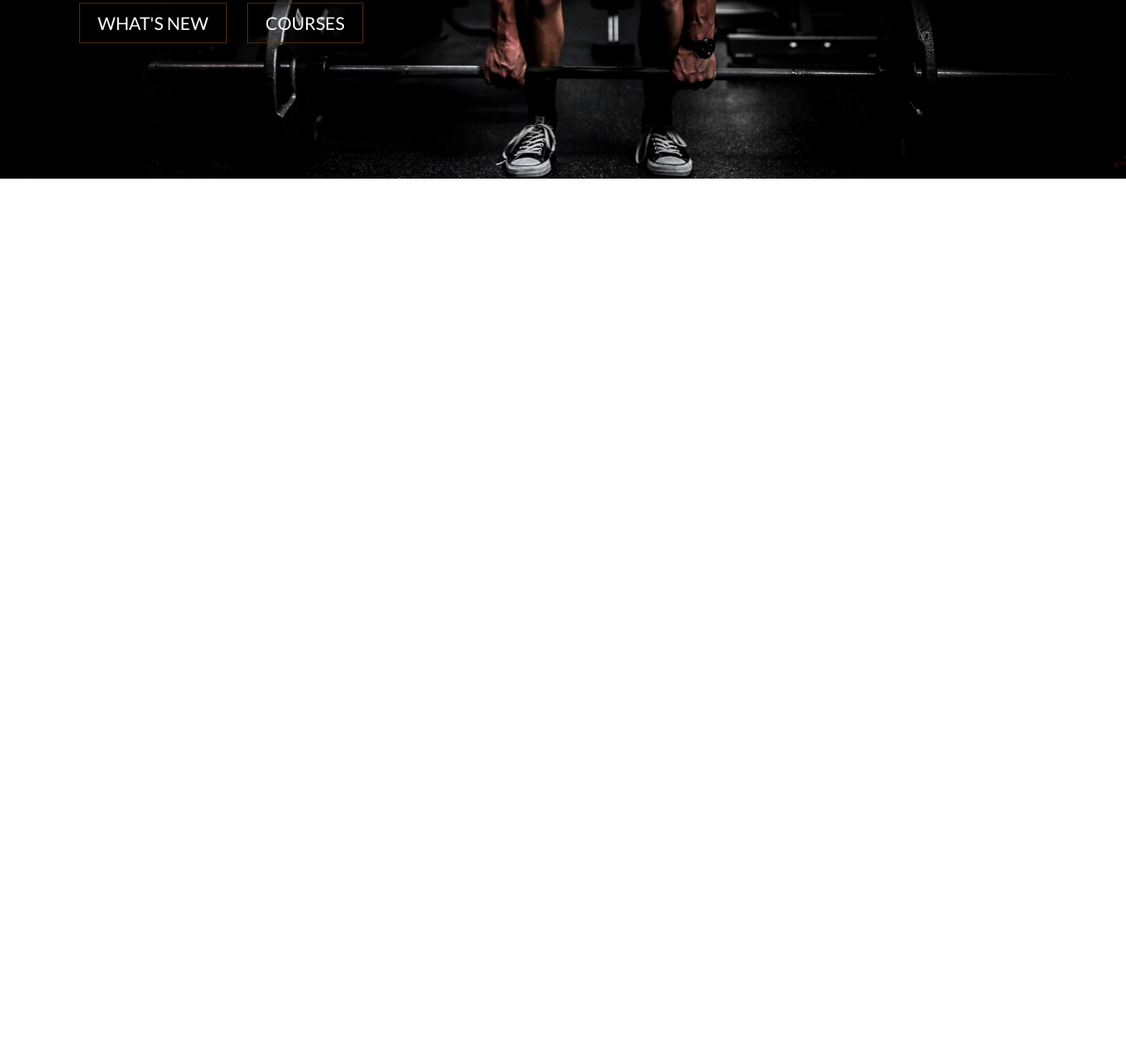
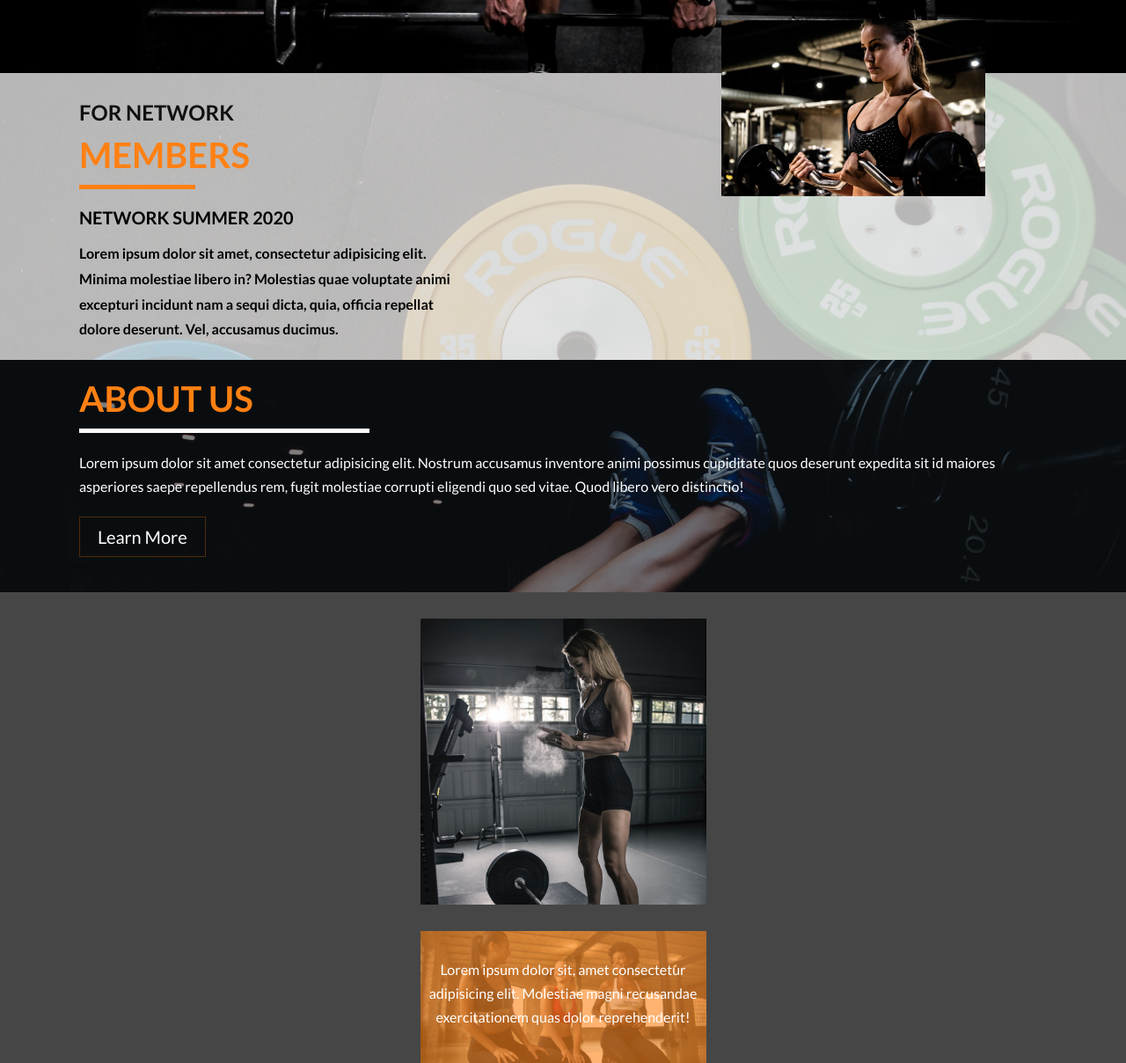
Before and after one commit to Belkowski656/gym-landing-page, a plain HTML site: page index.html in a window 1280 px wide. Shown: the part 437-1645 px from the top of the page at 88% size. Before the commit the page ends 800 px from the top, so only its background shows below. Drawn offline with Linux system fonts and the light colour scheme.

Commit message:
add mobile version of about section

```diff
--- /dev/null
+++ b/SCSS/_about.scss
@@ -0,0 +1,74 @@
+.about {
+    color: white;
+    background-color: #464646;
+
+    &__content-wrap {
+        background-image: url(../src/img6.jpg);
+        background-size: cover;
+    }
+
+    &__bg {
+        background-color: rgba(0, 0, 0, .5);
+    }
+
+    &__title {
+        @include title($orange);
+        padding-top: 20px;
+        padding-bottom: 10px;
+    }
+
+    &__hr {
+        width: 30%;
+        border: none;
+        height: 5px;
+        background-color: white;
+    }
+
+    &__text {
+        line-height: 170%;
+        padding-top: 20px;
+        padding-bottom: 20px;
+    }
+
+    .btn {
+        @include button-primary;
+        margin-bottom: 40px;
+        text-transform: inherit;
+    }
+
+    &__photos-wrap {
+        width: 90%;
+        margin: 0 auto;
+    }
+
+    &__photo:nth-of-type(1) {
+        background-image: url(../src/img4.jpg);
+        background-size: cover;
+        width: 325px;
+        height: 325px;
+        margin-top: 30px;
+        margin-bottom: 30px;
+        margin-left: auto;
+        margin-right: auto;
+    }
+
+    &__cover-text {
+        width: 325px;
+        height: 150px;
+        background-color: rgba($orange, .6);
+        line-height: 170%;
+        padding-top: 30px;
+        // text-align: center;
+        margin: 0 auto;
+    }
+
+    &__photo:nth-of-type(2) {
+        background-image: url(../src/img5.jpg);
+        background-size: cover;
+        background-position: center;
+        width: 325px;
+        height: 150px;
+        text-align: center;
+        margin: 0 auto;
+    }
+}
--- a/SCSS/_header.scss
+++ b/SCSS/_header.scss
@@ -8,6 +8,10 @@
 
     @media (min-width:1024px) {
         height: 80vh;
+    }
+
+    @media (min-width:1100px) {
+        height: 65vh;
     }
 
     &__container {
--- /dev/null
+++ b/SCSS/_members.scss
@@ -0,0 +1,70 @@
+.members {
+    background-image: url(../src/img3.jpg);
+    background-size: cover;
+
+    &__container {
+        @media (min-width:1024px) {
+            display: flex;
+            justify-content: space-between;
+        }
+    }
+
+    &__bg {
+        background-color: rgba(222, 222, 222, 0.8);
+    }
+
+    &__wraper {
+        @media (min-width:1024px) {
+            width: 40%;
+        }
+    }
+
+    &__sub-title {
+        @include sub-title($black);
+        padding-top: 30px;
+    }
+
+    &__title {
+        @include title($orange);
+        padding-top: 10px;
+        padding-bottom: 10px;
+    }
+
+    &__hr {
+        width: 30%;
+        height: 5px;
+        background-color: $orange;
+        border: none;
+    }
+
+    &__h5 {
+        font-size: 20px;
+        padding-top: 20px;
+        padding-bottom: 15px;
+        text-transform: uppercase;
+    }
+
+    &__text {
+        font-weight: bold;
+        line-height: 180%;
+        padding-bottom: 20px;
+    }
+
+    &__img-wrap {
+        text-align: center;
+        padding-bottom: 80px;
+
+        @media (min-width:1024px) {
+            width: 40%;
+        }
+    }
+
+    &__img {
+        width: 80%;
+        max-width: 300px;
+
+        @media (min-width:1024px) {
+            transform: translateY(-30%);
+        }
+    }
+}
--- a/SCSS/_mixinsAndVariables.scss
+++ b/SCSS/_mixinsAndVariables.scss
@@ -33,6 +33,6 @@ $font-size-subtitle: 24px;
 @mixin sub-title($color) {
     color: $color;
     font-family: 'Lato', sans-serif;
-    font-size: $font-size-medium;
+    font-size: $font-size-subtitle;
     text-transform: uppercase;
 }
--- a/SCSS/main.scss
+++ b/SCSS/main.scss
@@ -2,3 +2,5 @@
 @import './_mixinsAndVariables.scss';
 @import './nav';
 @import './header';
+@import './members';
+@import './about';
--- a/index.html
+++ b/index.html
@@ -43,9 +43,53 @@
             </div>
         </header>
         <section class="members">
-            <div class="container">
+            <div class="members__bg">
+                <div class="container members__container">
+                    <div class="members__wraper">
+                        <h4 class="members__sub-title">For Network</h4>
+                        <h2 class="members__title">Members</h2>
+                        <hr class="members__hr">
+                        <h5 class="members__h5">Network Summer 2020</h5>
+                        <p class="members__text">
+                            Lorem ipsum dolor sit amet, consectetur adipisicing elit. Minima molestiae libero in?
+                            Molestias
+                            quae voluptate animi excepturi incidunt nam a sequi dicta, quia, officia repellat dolore
+                            deserunt. Vel, accusamus ducimus.
+                        </p>
+                    </div>
+                    <div class="members__img-wrap">
+                        <img src="./src/img2.jpg" alt="" class="members__img">
+                    </div>
+                </div>
+            </div>
+        </section>
+        <section class="about">
+            <div class="about__content-wrap">
+                <div class="about__bg">
+                    <div class="container">
+                        <h2 class="about__title">
+                            About us
+                        </h2>
+                        <hr class="about__hr">
+                        <p class="about__text">Lorem ipsum dolor sit amet consectetur adipisicing elit. Nostrum
+                            accusamus
+                            inventore animi possimus cupiditate quos deserunt expedita sit id maiores asperiores saepe
+                            repellendus rem, fugit molestiae corrupti eligendi quo sed vitae. Quod libero vero
+                            distinctio!
+                        </p>
+                        <button class="btn">Learn More</button>
+                    </div>
+                </div>
+            </div>
+            <div class="about__photos-wrap">
+                <div class="about__photo">
+                </div>
+                <div class="about__photo">
+                    <p class="about__cover-text">Lorem ipsum dolor sit, amet consectetur adipisicing elit. Molestiae
+                        magni recusandae exercitationem quas dolor reprehenderit!</p>
+                </div>
+            </div>
 
-            </div>
         </section>
     </div>
     <script src="./js/nav.js"></script>
```
Also changed, not shown: css/main.css, src/img2.jpg (added), src/img3.jpg (added), src/img4.jpg (added), src/img5.jpg (added), src/img6.jpg (added), 1 other file.
